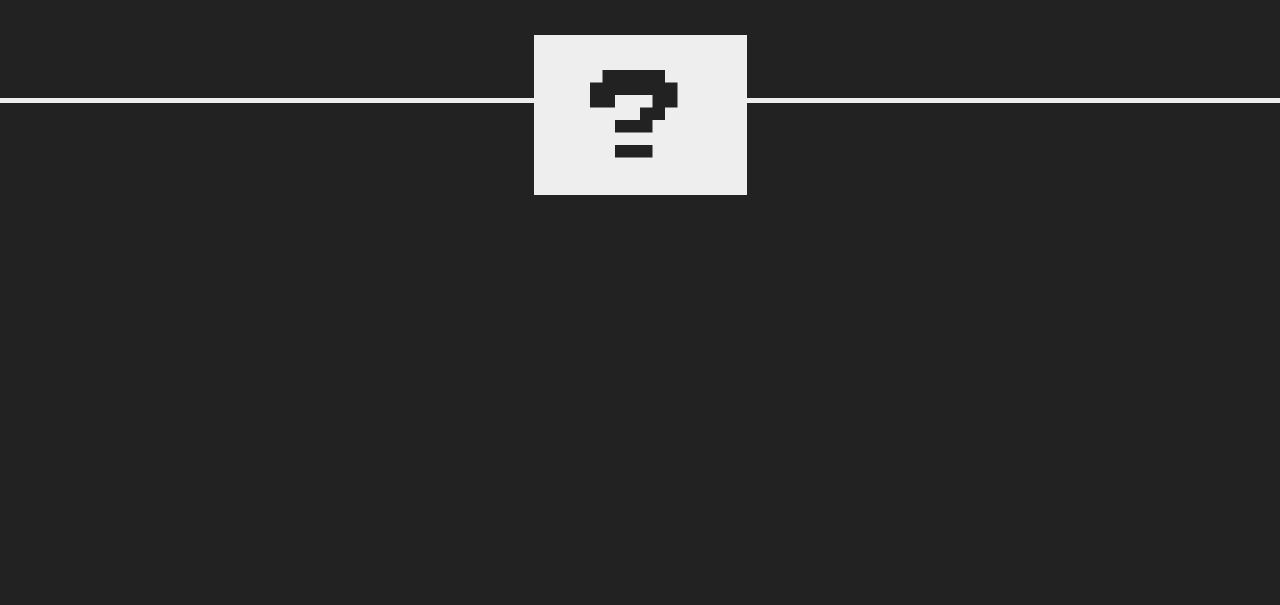
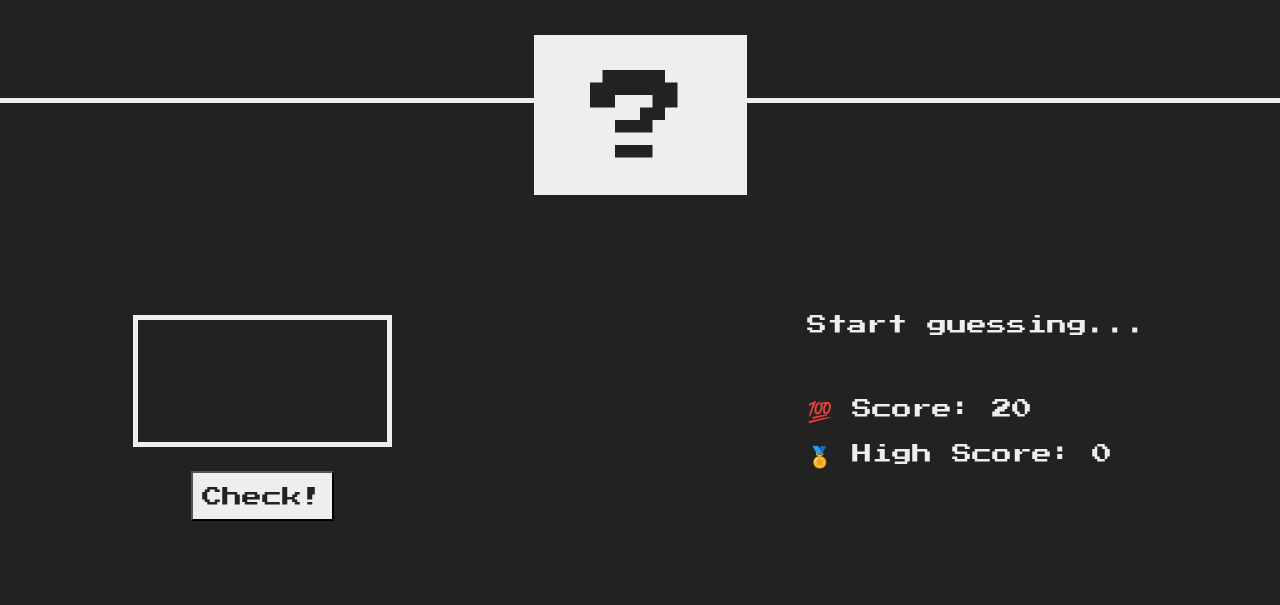
Before and after one commit to Aaryan-Poria/guess-the-number, a plain HTML site: page index.html in a window 1280 px wide. Shown: the part 195-800 px from the top of the page. Drawn offline with Linux system fonts and the light colour scheme.

Commit message:
Complete the CSS

```diff
--- a/index.html
+++ b/index.html
@@ -17,10 +17,23 @@
     <section class="page-top">
       <div class="header">
         <button class="btn again">Again!</button>
-        <p class="between">Between 1 and 10</p>
+        <p class="between">Between 1 and 20</p>
       </div>
       <h3 class="guessText">Guess My Number!</h3>
     </section>
     <p class="number">?</p>
+    <section class="page-bottom">
+      <div class="interact">
+        <label for="userInput">
+          <input type="number" name="userInput" id="userInput" />
+        </label>
+        <button class="check">Check!</button>
+      </div>
+      <div class="text">
+        <p class="startGuessing">Start guessing...</p>
+        <p class="score">💯 Score: 20</p>
+        <p class="highScore">🏅 High Score: 0</p>
+      </div>
+    </section>
   </body>
 </html>
--- a/style.css
+++ b/style.css
@@ -62,3 +62,48 @@ p.number {
   font-size: 100px;
   padding-top: 10px;
 }
+section.page-bottom {
+  display: flex;
+  justify-content: space-around;
+  align-items: flex-start;
+  margin-top: 20px;
+}
+.interact {
+  display: flex;
+  flex-direction: column;
+}
+#userInput {
+  border: 5px solid #eee;
+  height: 120px;
+  font-size: 3.5rem;
+  width: 245px;
+  text-indent: 60px;
+}
+.check {
+  display: flex;
+  font-size: 20px;
+  background-color: #eee;
+  color: rgb(34, 34, 34);
+  width: 143px;
+  height: 50px;
+  margin-top: 24px;
+  justify-content: center;
+  align-self: center;
+  padding-top: 14px;
+}
+.text {
+  display: flex;
+  flex-direction: column;
+  font-size: 20px;
+  margin-left: 150px;
+}
+.startGuessing {
+  margin-top: 0px;
+  padding-top: 0px;
+}
+.score {
+  margin-top: 44px;
+}
+.highScore {
+  margin-top: 0px;
+}
```
